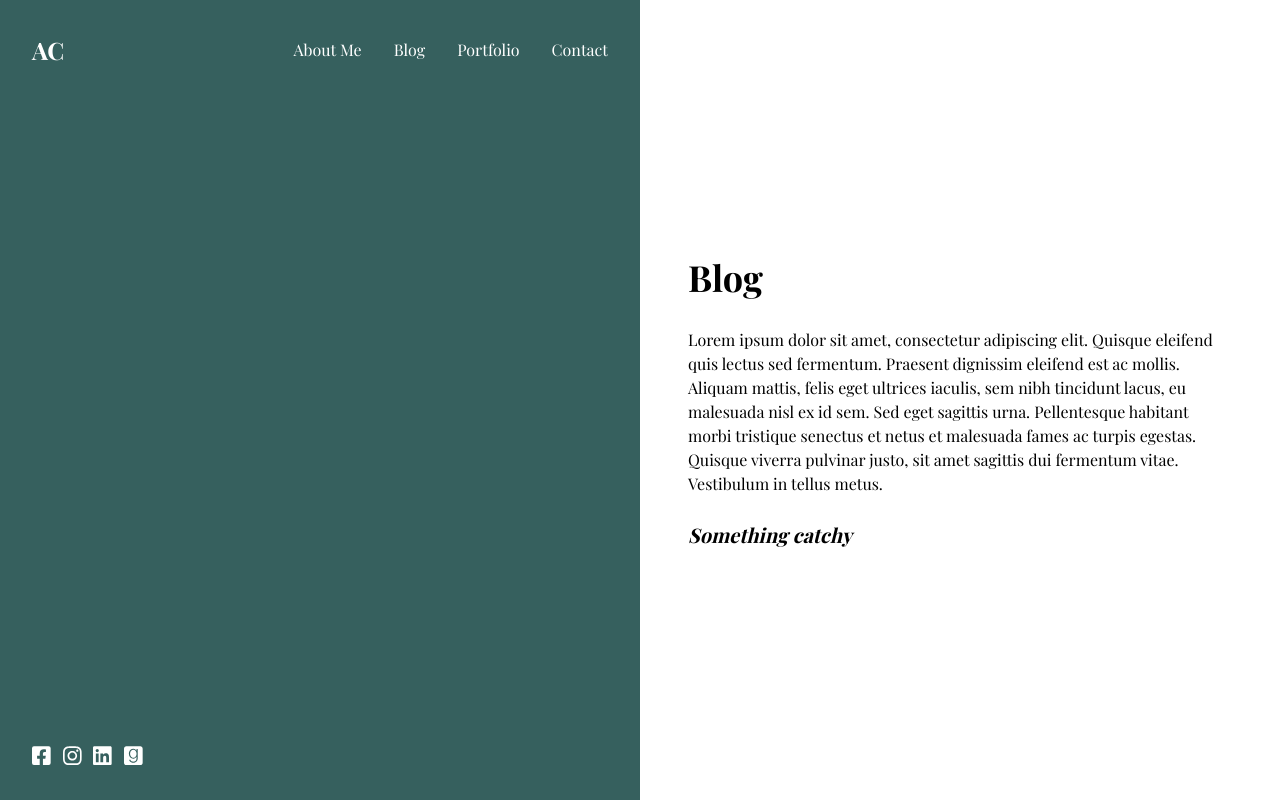
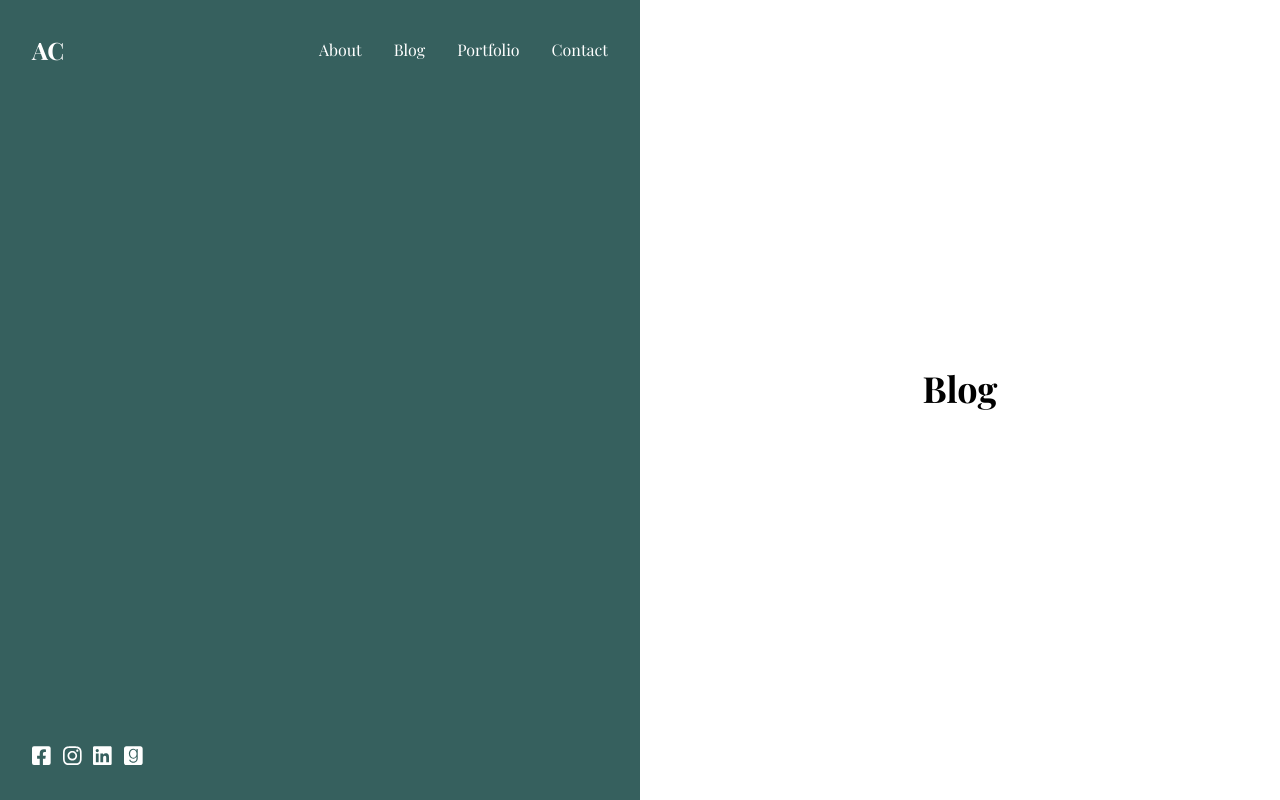
Before and after one commit to mauriziopireddu/acomencini-old, a Next.js app: page /blog in a window 1280 px wide. Built offline with nearby package versions, Linux system fonts and the light colour scheme; a web font is replaced by a local one.

Commit message:
chore: move routing param to config file

```diff
--- a/config/config.js
+++ b/config/config.js
@@ -7,6 +7,13 @@ const config = {
     goodreads:
       'https://www.goodreads.com/user/show/114878357-alessandra-comencini',
   },
+  pages: {
+    about: { name: 'About', path: '/about' },
+    blog: { name: 'Blog', path: '/blog' },
+    contact: { name: 'Contact', path: '/contact' },
+    portfolio: { name: 'Portfolio', path: '/portfolio' },
+    notFound: { name: '404 Not Found' },
+  },
 };
 
 export default config;
--- a/pages/404.js
+++ b/pages/404.js
@@ -1,11 +1,16 @@
 import Head from 'next/head';
+import config from '../config/config';
+import getTitle from '../lib/title';
 import Content from '../src/Content';
 import SideHero from '../src/SideHero/SideHero';
+
+const { name: pageName } = config.pages.notFound;
+const title = getTitle(pageName);
 
 const NotFound = () => (
   <>
     <Head>
-      <title>Not Found | Alessandra Comencini</title>
+      <title>{title}</title>
     </Head>
     <SideHero />
     <Content heading="404 | Not Found" />
--- a/pages/about-me.js
+++ b/pages/about.js
@@ -2,18 +2,19 @@ import Head from 'next/head';
 import getTitle from '../lib/title';
 import Content from '../src/Content';
 import SideHero from '../src/SideHero/SideHero';
+import config from '../config/config';
 
-const PAGE_NAME = 'About Me';
-const title = getTitle(PAGE_NAME);
+const { name: pageName } = config.pages.about;
+const title = getTitle(pageName);
 
-const AboutMe = () => (
+const About = () => (
   <>
     <Head>
       <title>{title}</title>
     </Head>
     <SideHero />
-    <Content heading={PAGE_NAME} />
+    <Content heading={pageName} />
   </>
 );
 
-export default AboutMe;
+export default About;
--- a/pages/blog.js
+++ b/pages/blog.js
@@ -1,10 +1,11 @@
 import Head from 'next/head';
+import config from '../config/config';
 import getTitle from '../lib/title';
 import Content from '../src/Content';
 import SideHero from '../src/SideHero/SideHero';
 
-const PAGE_NAME = 'Blog';
-const title = getTitle(PAGE_NAME);
+const { name: pageName } = config.pages.blog;
+const title = getTitle(pageName);
 
 const AboutMe = () => (
   <>
@@ -12,7 +13,7 @@ const AboutMe = () => (
       <title>{title}</title>
     </Head>
     <SideHero />
-    <Content heading={PAGE_NAME} />
+    <Content heading={pageName} />
   </>
 );
 
--- a/pages/contact.js
+++ b/pages/contact.js
@@ -1,10 +1,11 @@
 import Head from 'next/head';
+import config from '../config/config';
 import getTitle from '../lib/title';
 import Content from '../src/Content';
 import SideHero from '../src/SideHero/SideHero';
 
-const PAGE_NAME = 'Contact';
-const title = getTitle(PAGE_NAME);
+const { name: pageName } = config.pages.blog;
+const title = getTitle(pageName);
 
 const Contact = () => (
   <>
@@ -12,7 +13,7 @@ const Contact = () => (
       <title>{title}</title>
     </Head>
     <SideHero />
-    <Content heading={PAGE_NAME} />
+    <Content heading={pageName} />
   </>
 );
 
--- a/pages/index.js
+++ b/pages/index.js
@@ -11,7 +11,18 @@ const Index = () => (
       <title>{title}</title>
     </Head>
     <SideHero />
-    <Content heading="Hi, I'm Alessandra" />
+    <Content heading="Hi, I'm Alessandra">
+      <p className="mb-6">
+        Lorem ipsum dolor sit amet, consectetur adipiscing elit. Quisque
+        eleifend quis lectus sed fermentum. Praesent dignissim eleifend est ac
+        mollis. Aliquam mattis, felis eget ultrices iaculis, sem nibh tincidunt
+        lacus, eu malesuada nisl ex id sem. Sed eget sagittis urna. Pellentesque
+        habitant morbi tristique senectus et netus et malesuada fames ac turpis
+        egestas. Quisque viverra pulvinar justo, sit amet sagittis dui fermentum
+        vitae. Vestibulum in tellus metus.
+      </p>
+      <p className="text-xl font-semibold italic">Something catchy</p>
+    </Content>
   </>
 );
 
--- a/pages/portfolio.js
+++ b/pages/portfolio.js
@@ -1,10 +1,11 @@
 import Head from 'next/head';
+import config from '../config/config';
 import getTitle from '../lib/title';
 import Content from '../src/Content';
 import SideHero from '../src/SideHero/SideHero';
 
-const PAGE_NAME = 'Portfolio';
-const title = getTitle(PAGE_NAME);
+const { name: pageName } = config.pages.portfolio;
+const title = getTitle(pageName);
 
 const Portfolio = () => (
   <>
@@ -12,7 +13,7 @@ const Portfolio = () => (
       <title>{title}</title>
     </Head>
     <SideHero />
-    <Content heading={PAGE_NAME} />
+    <Content heading={pageName} />
   </>
 );
 
--- a/src/Content.js
+++ b/src/Content.js
@@ -1,25 +1,17 @@
 import PropTypes from 'prop-types';
 
-const Content = ({ heading }) => (
+const Content = ({ heading, children }) => (
   <div className="flex justify-center items-center">
     <div className="p-12">
       <h1 className="text-4xl font-semibold mb-6">{heading}</h1>
-      <p className="mb-6">
-        Lorem ipsum dolor sit amet, consectetur adipiscing elit. Quisque
-        eleifend quis lectus sed fermentum. Praesent dignissim eleifend est ac
-        mollis. Aliquam mattis, felis eget ultrices iaculis, sem nibh tincidunt
-        lacus, eu malesuada nisl ex id sem. Sed eget sagittis urna. Pellentesque
-        habitant morbi tristique senectus et netus et malesuada fames ac turpis
-        egestas. Quisque viverra pulvinar justo, sit amet sagittis dui fermentum
-        vitae. Vestibulum in tellus metus.
-      </p>
-      <p className="text-xl font-semibold italic">Something catchy</p>
+      {children}
     </div>
   </div>
 );
 
 Content.propTypes = {
   heading: PropTypes.string.isRequired,
+  children: PropTypes.node,
 };
 
 export default Content;
--- a/src/SideHero/Navigation/Navigation.js
+++ b/src/SideHero/Navigation/Navigation.js
@@ -1,6 +1,9 @@
 import Link from 'next/link';
 import Hamburger from './Hamburger';
 import { NavigationItem } from './NavigationItem';
+import config from '../../../config/config';
+
+const { about, blog, portfolio, contact } = config.pages;
 
 const Navigation = () => (
   <nav className="flex items-center justify-between flex-wrap">
@@ -15,10 +18,10 @@ const Navigation = () => (
     <div className="w-full block flex-grow lg:flex lg:items-center lg:w-auto">
       <div className="text-sm lg:flex-grow"></div>
       <div>
-        <NavigationItem text="About Me" path="/about-me" />
-        <NavigationItem text="Blog" path="/blog" />
-        <NavigationItem text="Portfolio" path="/portfolio" />
-        <NavigationItem text="Contact" path="contact" />
+        <NavigationItem text={about.name} path={about.path} />
+        <NavigationItem text={blog.name} path={blog.path} />
+        <NavigationItem text={portfolio.name} path={portfolio.path} />
+        <NavigationItem text={contact.name} path={contact.path} />
       </div>
     </div>
   </nav>
```
